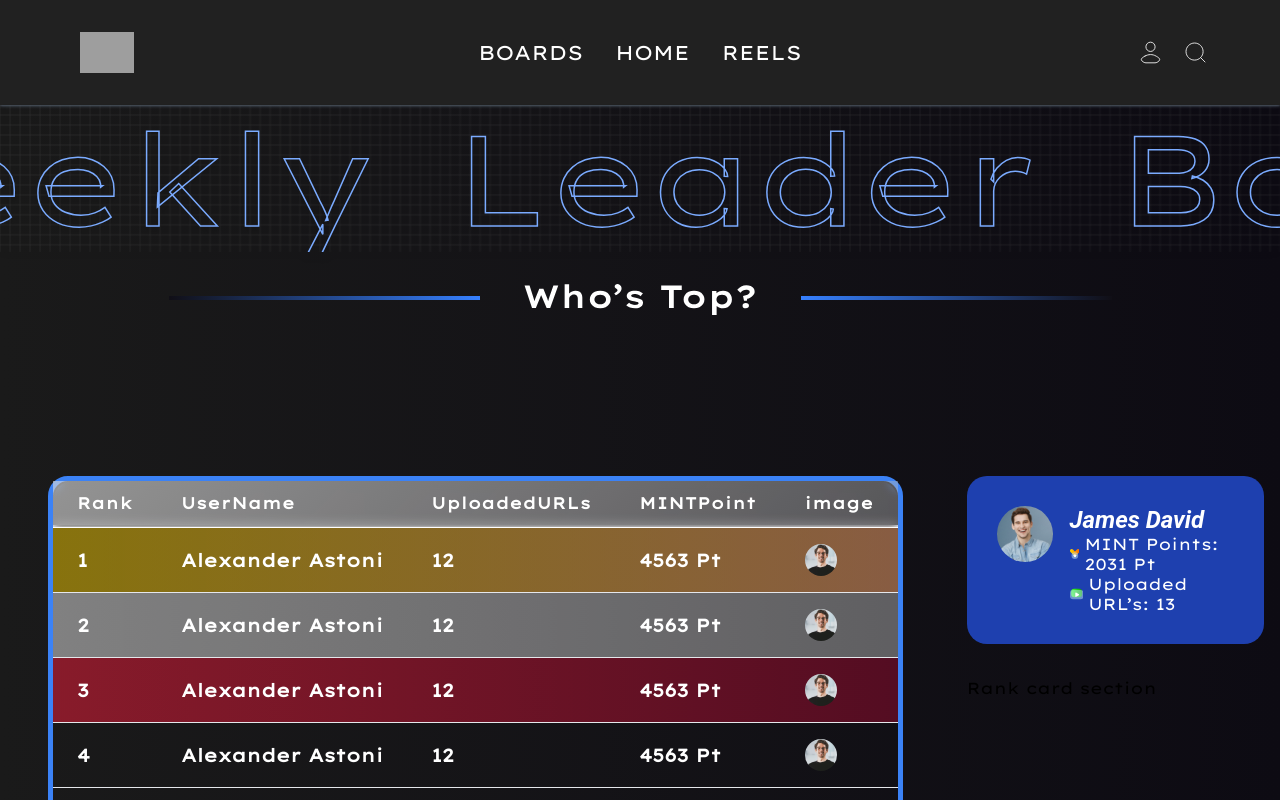
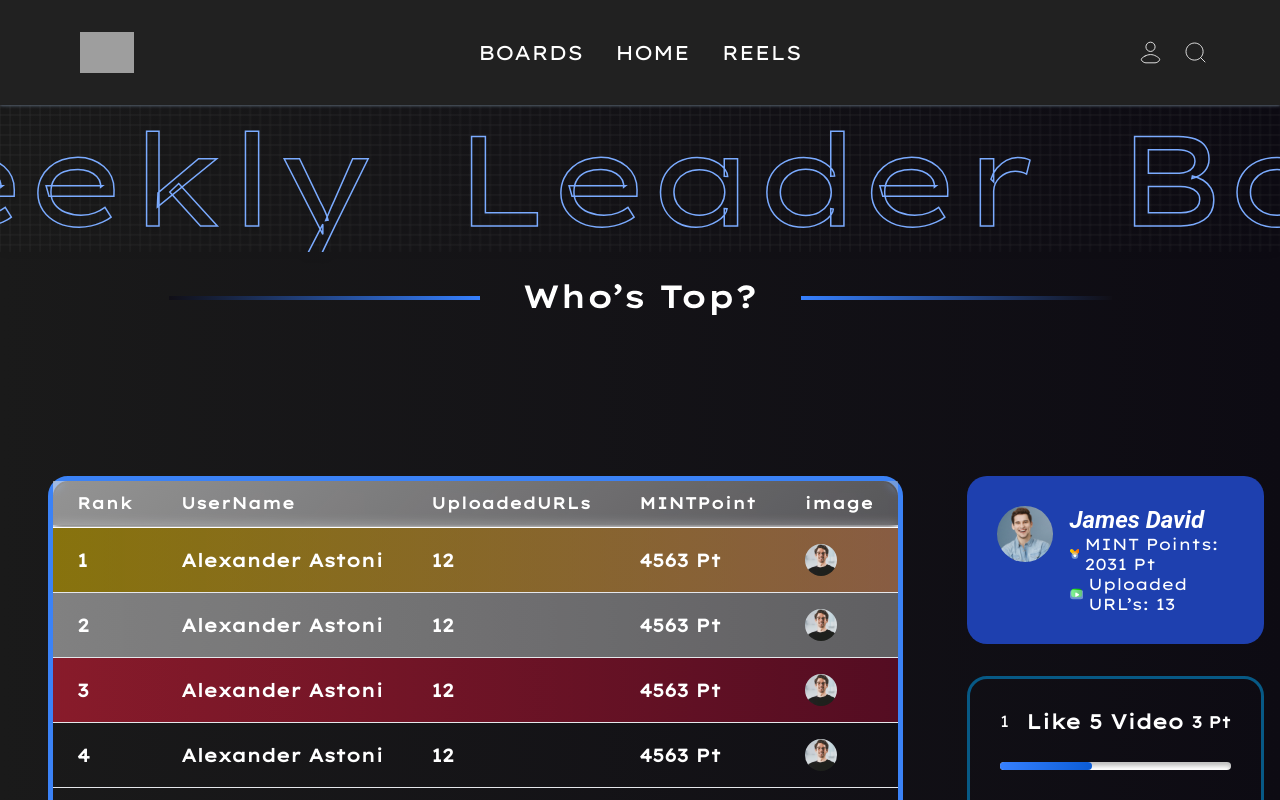
Before and after one commit to devdaogroup/mazda-app, a Next.js app: page /board in a window 1280 px wide. Shown: the top 800 px of the page. Built offline with nearby package versions, Linux system fonts and the light colour scheme; grey boxes are pictures that could not be loaded.

Commit message:
board completed

```diff
--- a/package.json
+++ b/package.json
@@ -12,7 +12,6 @@
     "prepare": "husky install"
   },
   "dependencies": {
-    "@fullpage/react-fullpage": "^0.1.40",
     "@hookform/resolvers": "^3.3.2",
     "@reduxjs/toolkit": "^1.9.7",
     "@types/node": "20.8.7",
--- /dev/null
+++ b/src/components/sections/RankCardSection/components/ProgressbarComponent.tsx
@@ -0,0 +1,24 @@
+import { motion } from "framer-motion";
+import React from "react";
+import styles from "./style.module.css";
+const ProgressbarComponent = ({ progress }: { progress: number }) => {
+  return (
+    <React.Fragment>
+      <motion.div
+        initial={{ opacity: 0 }}
+        animate={{ opacity: 1 }}
+        exit={{ opacity: 0 }}
+        transition={{ duration: 0.3 }}
+        className={`w-full h-2 rounded-full ${styles.progress}`}
+      >
+        <motion.div
+          className={`w-2/3 h-full text-center text-xs text-white rounded-full ${styles.progress_foreground}`}
+          initial={{ width: 0 }}
+          animate={{ width: `${progress}%` }} // Change this value to control the progress
+        ></motion.div>
+      </motion.div>
+    </React.Fragment>
+  );
+};
+
+export default ProgressbarComponent;
--- /dev/null
+++ b/src/components/sections/RankCardSection/components/RankRowComponent.tsx
@@ -0,0 +1,24 @@
+import Link from "next/link";
+import styles from "../style.module.css";
+import ProgressbarComponent from "./ProgressbarComponent";
+
+const RankRowComponent = () => {
+  return (
+    <div className="flex flex-col">
+      <div className="flex flex-row justify-between items-center">
+        <div className="flex flex-row gap-[17px]">
+          <p className="text-white">1</p>
+          <Link href={"/"} passHref className={styles.video_rank_title}>
+            Like 5 Video
+          </Link>
+        </div>
+        <span className={styles.pt_span}>3 Pt</span>
+      </div>
+      <div className="pt-[28px]">
+        <ProgressbarComponent progress={40} />
+      </div>
+    </div>
+  );
+};
+
+export default RankRowComponent;
--- /dev/null
+++ b/src/components/sections/RankCardSection/components/style.module.css
@@ -0,0 +1,9 @@
+.progress {
+    border-radius: 10px;
+    background: #FFF;
+    box-shadow: 0px 4px 4px 0px rgba(0, 0, 0, 0.25) inset;
+}
+
+.progress_foreground {
+    background: linear-gradient(90deg, #3680FF 0%, #0B5CD6 100%)
+}
--- a/src/components/sections/RankCardSection/index.tsx
+++ b/src/components/sections/RankCardSection/index.tsx
@@ -1,5 +1,13 @@
+import RankRowComponent from "./components/RankRowComponent";
+
 const Index = () => {
-  return <div>Rank card section</div>;
+  return (
+    <div className="border-[3px] border-sky-800 p-[30px] rounded-[20px] bg-transparent flex flex-col gap-[30px] content-center">
+      <RankRowComponent />
+      <RankRowComponent />
+      <RankRowComponent />
+    </div>
+  );
 };
 
 export default Index;
--- /dev/null
+++ b/src/components/sections/RankCardSection/style.module.css
@@ -0,0 +1,17 @@
+.video_rank_title {
+    color: #FFF;
+    font-family: 'Lexend Giga', sans-serif;
+    font-size: 20px;
+    font-style: normal;
+    font-weight: 600;
+    line-height: normal;
+}
+
+.pt_span {
+    color: #FFF;
+    font-family: 'Lexend Giga', sans-serif;
+    font-size: 16px;
+    font-style: normal;
+    font-weight: 600;
+    line-height: normal;
+}
```
Also changed, not shown: 1 other file (tests, documents, lock files or other folders).
